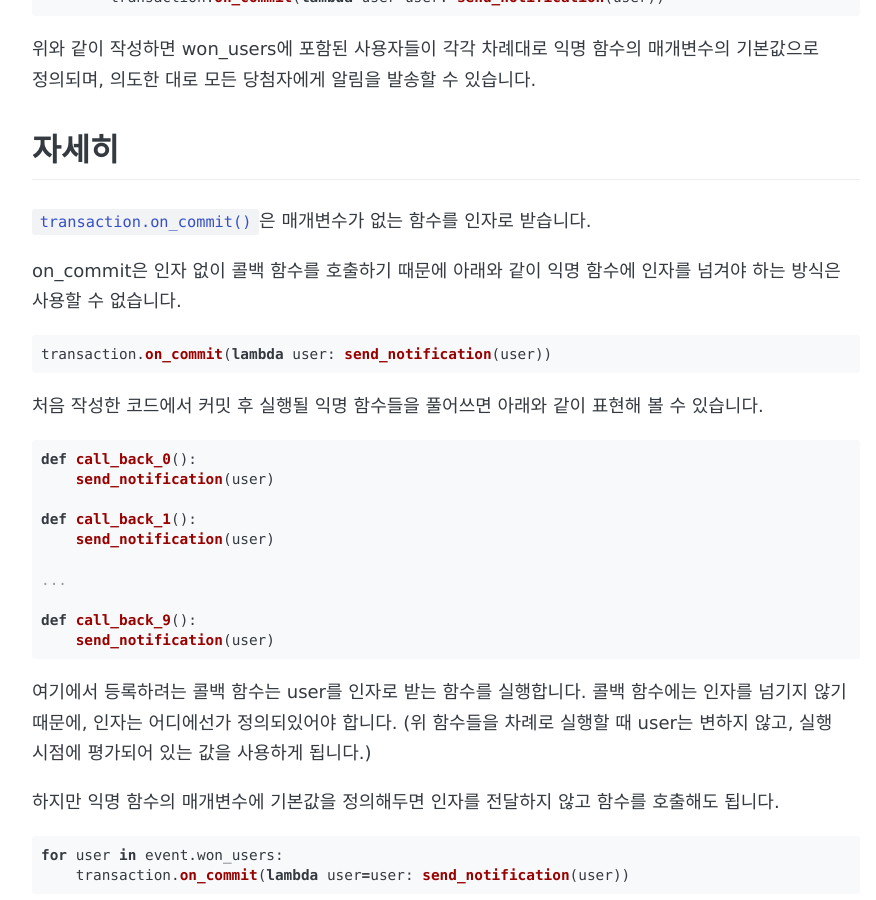
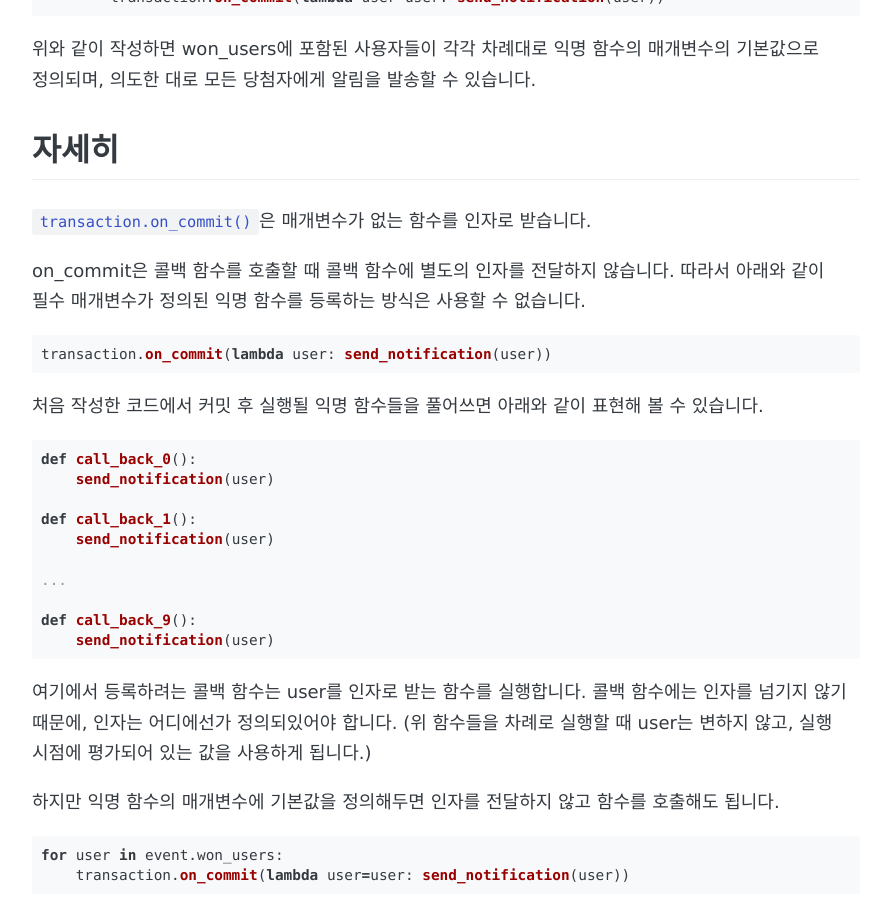
Before and after one commit to 8percent/8percent.github.io, a Jekyll site: the page built from _posts/2020-10-26-transaction-on-commit.md, in a window 1280 px wide and 900 px high, scrolled down 1463 px. Shown: the whole window, without its empty margins (194-1070 px from the left). Built offline with Jekyll 4.4.1, drawn with Linux system fonts in a browser that asks for light colours; some web fonts are replaced.

Commit message:
Update _posts/2020-10-26-transaction-on-commit.md
Co-authored-by: Bak Yeon O <bakyeono@gmail.com>

````diff
--- a/_posts/2020-10-26-transaction-on-commit.md
+++ b/_posts/2020-10-26-transaction-on-commit.md
@@ -58,7 +58,7 @@ with transaction.atomic():
 
 `transaction.on_commit()`은 매개변수가 없는 함수를 인자로 받습니다.
 
-on_commit은 인자 없이 콜백 함수를 호출하기 때문에 아래와 같이 익명 함수에 인자를 넘겨야 하는 방식은 사용할 수 없습니다.
+on_commit은 콜백 함수를 호출할 때 콜백 함수에 별도의 인자를 전달하지 않습니다. 따라서 아래와 같이 필수 매개변수가 정의된 익명 함수를 등록하는 방식은 사용할 수 없습니다.
 
 ```python
 transaction.on_commit(lambda user: send_notification(user))
````
